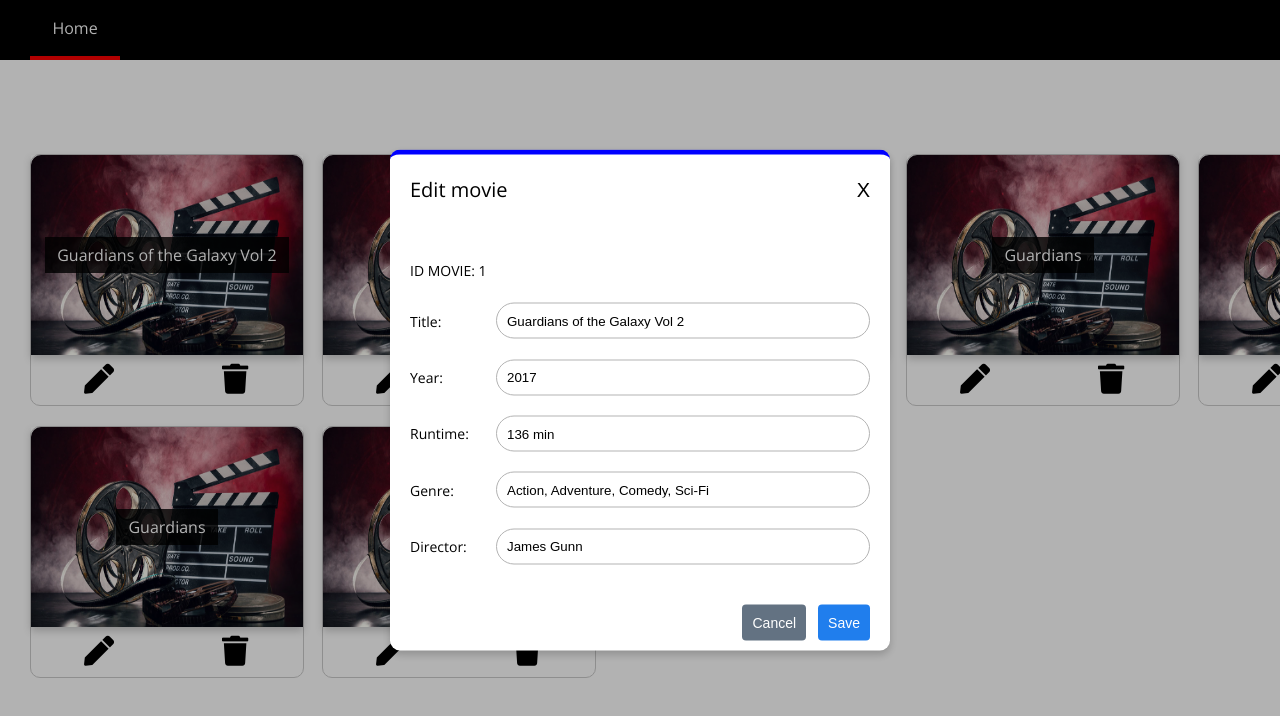
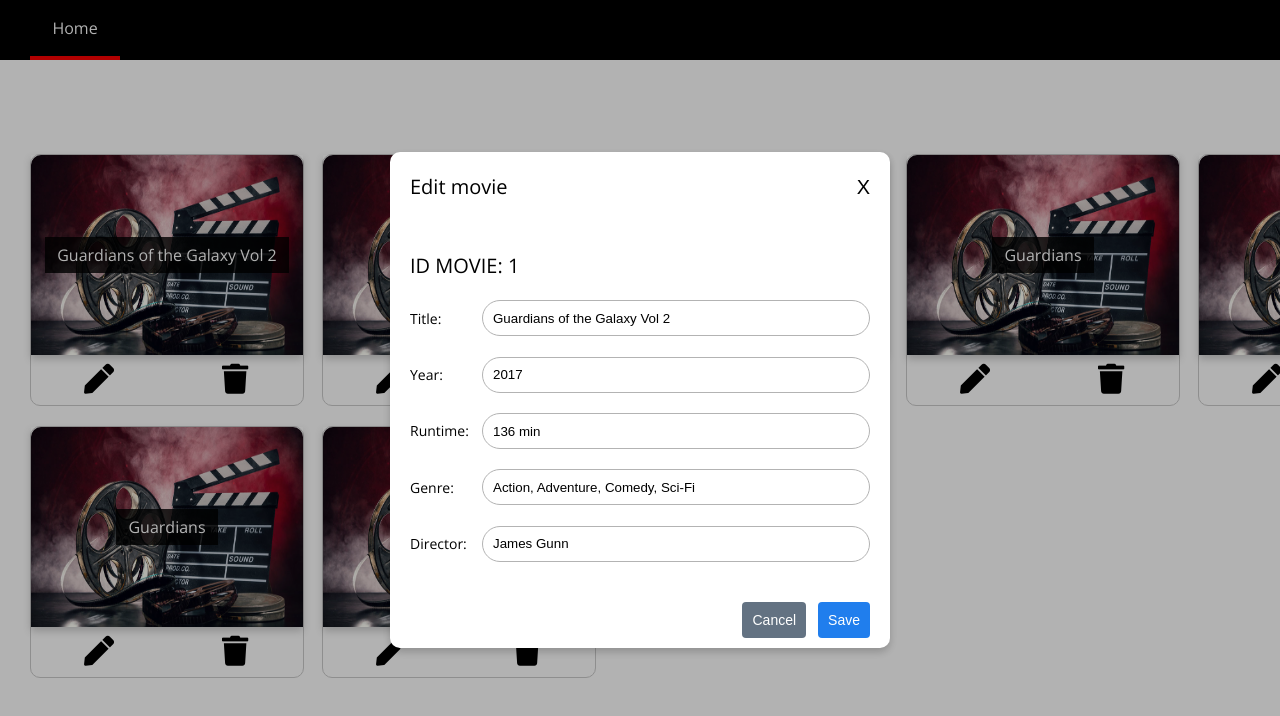
Before and after one commit to tomercarolla/tomer-exercise, an Angular app: page / in a window 1280 px wide. Both pictures are taken after a click on the button 99 px from the left and 380 px from the top of the page. Shown: the top 716 px of the page. Built offline with nearby package versions, Linux system fonts and the light colour scheme.

Commit message:
fix dialog form

```diff
--- a/package.json
+++ b/package.json
@@ -3,7 +3,7 @@
   "version": "0.0.0",
   "scripts": {
     "ng": "ng",
-    "start": "ng serve",
+    "start": "ng serve --port=2222",
     "build": "ng build",
     "test": "ng test",
     "lint": "ng lint",
@@ -32,9 +32,9 @@
     "@angular/cli": "~7.3.3",
     "@angular/compiler-cli": "~7.2.0",
     "@angular/language-service": "~7.2.0",
-    "@types/node": "~8.9.4",
     "@types/jasmine": "~2.8.8",
     "@types/jasminewd2": "~2.0.3",
+    "@types/node": "~8.9.4",
     "codelyzer": "~4.5.0",
     "jasmine-core": "~2.99.1",
     "jasmine-spec-reporter": "~4.2.1",
@@ -43,6 +43,7 @@
     "karma-coverage-istanbul-reporter": "~2.0.1",
     "karma-jasmine": "~1.1.2",
     "karma-jasmine-html-reporter": "^0.2.2",
+    "node-sass": "^4.13.1",
     "protractor": "~5.4.0",
     "ts-node": "~7.0.0",
     "tslint": "~5.11.0",
--- a/src/app/header/header.component.ts
+++ b/src/app/header/header.component.ts
@@ -1,13 +1,15 @@
-import { Component, OnInit } from '@angular/core';
+import {Component, OnInit, ViewEncapsulation} from '@angular/core';
 
 @Component({
   selector: 'app-header',
   templateUrl: './header.component.html',
-  styleUrls: ['./header.component.scss']
+  styleUrls: ['./header.component.scss'],
+  encapsulation: ViewEncapsulation.None
 })
 export class HeaderComponent implements OnInit {
 
-  constructor() { }
+  constructor() {
+  }
 
   ngOnInit() {
   }
--- a/src/app/home/home.component.ts
+++ b/src/app/home/home.component.ts
@@ -1,15 +1,16 @@
-import { Component, OnInit } from '@angular/core';
-import {MovieCardComponent} from './movie-card/movie-card.component';
+import {Component, OnInit, ViewEncapsulation} from '@angular/core';
 import {MovieService} from '../movie.service';
 
 @Component({
   selector: 'app-home',
   templateUrl: './home.component.html',
-  styleUrls: ['./home.component.scss']
+  styleUrls: ['./home.component.scss'],
+  encapsulation: ViewEncapsulation.None
 })
 export class HomeComponent implements OnInit {
 
-  constructor(private movieservice: MovieService) { }
+  constructor(private movieservice: MovieService) {
+  }
 
   ngOnInit() {
   }
--- a/src/app/modal/modal-delete/modal-delete.component.ts
+++ b/src/app/modal/modal-delete/modal-delete.component.ts
@@ -1,16 +1,18 @@
-import {Component, Input, OnInit} from '@angular/core';
+import {Component, Input, OnInit, ViewEncapsulation} from '@angular/core';
 import {Movie} from '../../movie.model';
 
 @Component({
   selector: 'app-modal-delete',
   templateUrl: './modal-delete.component.html',
-  styleUrls: ['./modal-delete.component.scss']
+  styleUrls: ['./modal-delete.component.scss'],
+  encapsulation: ViewEncapsulation.None
 })
 export class ModalDeleteComponent implements OnInit {
 
   @Input() movie: Movie;
 
-  constructor() { }
+  constructor() {
+  }
 
   ngOnInit() {
   }
--- a/src/app/modal/modal-edit/modal-edit.component.html
+++ b/src/app/modal/modal-edit/modal-edit.component.html
@@ -1,40 +1,30 @@
-<section class="content">
-  <form action="" [formGroup]="movieForm" novalidate>
+<article class="content">
+  <form [formGroup]="movieForm" novalidate>
 
-    <div class="edit-movie-container">
-      <div *ngIf="(modalContext | async) === 'edit'">
-        <label for="movieID">ID MOVIE: {{movie.id}}</label>
+    <section class="edit-movie-container">
+      <header *ngIf="(modalContext | async) === 'edit'">
+        <h2>ID MOVIE: {{movie.id}}</h2>
+      </header>
+
+      <section class="input-container">
+        <div class="input-container__row">
+          <label for="movieTitle">Title:</label>
+          <input class="inputtext" type="text" id="movieTitle" name="title" formControlName="title"
+                 [value]="movieForm.get('title').value | titlePipe" required>
         </div>
-      <div class="input-container">
-        <label for="movieTitle">Title:</label>
-        <input class="inputtext" type="text" id="movieTitle" name="title" formControlName="title" [value]="movieForm.get('title').value | titlePipe" required>
-      </div>
-      <div class="input-container">
-        <label for="movieYear">Year:</label>
-        <input class="inputtext" type="text" id="movieYear" name="year" formControlName="year" required>
-      </div>
-      <div class="input-container">
-        <label for="movieRuntime">Runtime:</label>
-        <input class="inputtext" type="text" id="movieRuntime" name="runtime" formControlName="runtime" required>
-      </div>
-      <div class="input-container">
-        <label for="movieGenre">Genre:</label>
-        <input class="inputtext" type="text" id="movieGenre" name="genre" formControlName="genre" required>
-      </div>
-      <div class="input-container">
-        <label for="movieDirector">Director:</label>
-        <input class="inputtext" type="text" id="movieDirector" name="director" formControlName="director" required>
-      </div>
-    </div>
-
-    <div class="validation-container">
 
         <div *ngIf="movieForm.controls['title'].invalid"
              class="validation text-validation">
           <div *ngIf="movieForm.controls['title'].errors.required">
             *Title is required.
           </div>
-        *Title is invalid.
+        </div>
+      </section>
+
+      <section class="input-container">
+        <div class="input-container__row">
+          <label for="movieYear">Year:</label>
+          <input class="inputtext" type="text" id="movieYear" name="year" formControlName="year" required>
         </div>
 
         <div *ngIf="movieForm.controls['year'].invalid" class="validation text-validation">
@@ -42,11 +32,25 @@
             *Year is required.
           </div>
         </div>
+      </section>
+
+      <section class="input-container">
+        <div class="input-container__row">
+          <label for="movieRuntime">Runtime:</label>
+          <input class="inputtext" type="text" id="movieRuntime" name="runtime" formControlName="runtime" required>
+        </div>
 
         <div *ngIf="movieForm.controls['runtime'].invalid" class="validation text-validation">
           <div *ngIf="movieForm.controls['runtime'].errors.required">
             *Runtime is required.
           </div>
+        </div>
+      </section>
+
+      <section class="input-container">
+        <div class="input-container__row">
+          <label for="movieGenre">Genre:</label>
+          <input class="inputtext" type="text" id="movieGenre" name="genre" formControlName="genre" required>
         </div>
 
         <div *ngIf="movieForm.controls['genre'].invalid" class="validation text-validation">
@@ -54,14 +58,22 @@
             *Genre is required.
           </div>
         </div>
+      </section>
+
+      <section class="input-container">
+        <div class="input-container__row">
+          <label for="movieDirector">Director:</label>
+          <input class="inputtext" type="text" id="movieDirector" name="director" formControlName="director" required>
+        </div>
 
         <div *ngIf="movieForm.controls['director'].invalid" class="validation text-validation">
           <div *ngIf="movieForm.controls['director'].errors.required">
             *Director is required.
           </div>
         </div>
+      </section>
 
-    </div>
+    </section>
 
   </form>
-</section>
+</article>
--- a/src/app/modal/modal-edit/modal-edit.component.scss
+++ b/src/app/modal/modal-edit/modal-edit.component.scss
@@ -18,8 +18,14 @@
 
   .input-container {
     display: flex;
-    align-items: center;
-    justify-content: space-between;
+    flex-direction: column;
+
+    &__row {
+      display: grid;
+      grid-template-columns: 60px 1fr;
+      align-items: center;
+      grid-gap: 12px;
+    }
 
     @media #{$breakMobile} {
       flex-direction: column;
@@ -28,7 +34,6 @@
 
     .inputtext {
       height: 32px;
-      width: 360px;
       background: transparent;
       border: 1px solid darken(#CCC, 10%);
       color: #000;
@@ -50,8 +55,9 @@
   }
 }
 
-.validation-container {
-  padding-left: 20px;
+.text-validation {
+  display: flex;
+  flex-direction: row-reverse;
   font-size: 12px;
   color: #ec3f3f;
 }
--- a/src/app/modal/modal-edit/modal-edit.component.ts
+++ b/src/app/modal/modal-edit/modal-edit.component.ts
@@ -1,4 +1,4 @@
-import {Component, Input, OnInit} from '@angular/core';
+import {Component, Input, OnInit, ViewEncapsulation} from '@angular/core';
 import {FormGroup} from '@angular/forms';
 import {Movie} from '../../movie.model';
 import {MovieService} from '../../movie.service';
@@ -6,7 +6,8 @@
 @Component({
   selector: 'app-modal-edit',
   templateUrl: './modal-edit.component.html',
-  styleUrls: ['./modal-edit.component.scss']
+  styleUrls: ['./modal-edit.component.scss'],
+  encapsulation: ViewEncapsulation.None
 })
 export class ModalEditComponent implements OnInit {
 
@@ -14,7 +15,8 @@
   @Input() movie: Movie;
   modalContext = this.movieservice.modalContext;
 
-  constructor(private movieservice: MovieService) { }
+  constructor(private movieservice: MovieService) {
+  }
 
   ngOnInit() {
   }
--- a/src/app/modal/modal.component.scss
+++ b/src/app/modal/modal.component.scss
@@ -24,7 +24,6 @@
   top: 50%;
   left: 50%;
   transform: translate(-50%, -50%);
-  border-top: 5px solid blue;
   @include box-shadow(0 4px 8px 0 rgba(0,0,0,0.2));
 
   @media #{$breakMobile} {
--- a/src/app/modal/modal.component.ts
+++ b/src/app/modal/modal.component.ts
@@ -1,11 +1,12 @@
-import {Component, OnInit} from '@angular/core';
+import {Component, OnInit, ViewEncapsulation} from '@angular/core';
 import {MovieService, generateId} from '../movie.service';
 import {FormBuilder, FormGroup, Validators} from '@angular/forms';
 
 @Component({
   selector: 'app-modal',
   templateUrl: './modal.component.html',
-  styleUrls: ['./modal.component.scss']
+  styleUrls: ['./modal.component.scss'],
+  encapsulation: ViewEncapsulation.None
 })
 export class ModalComponent implements OnInit {
 
```
Also changed, not shown: 1 other file (tests, documents, lock files or other folders). Lines whose indentation alone changed are shown as unchanged.
